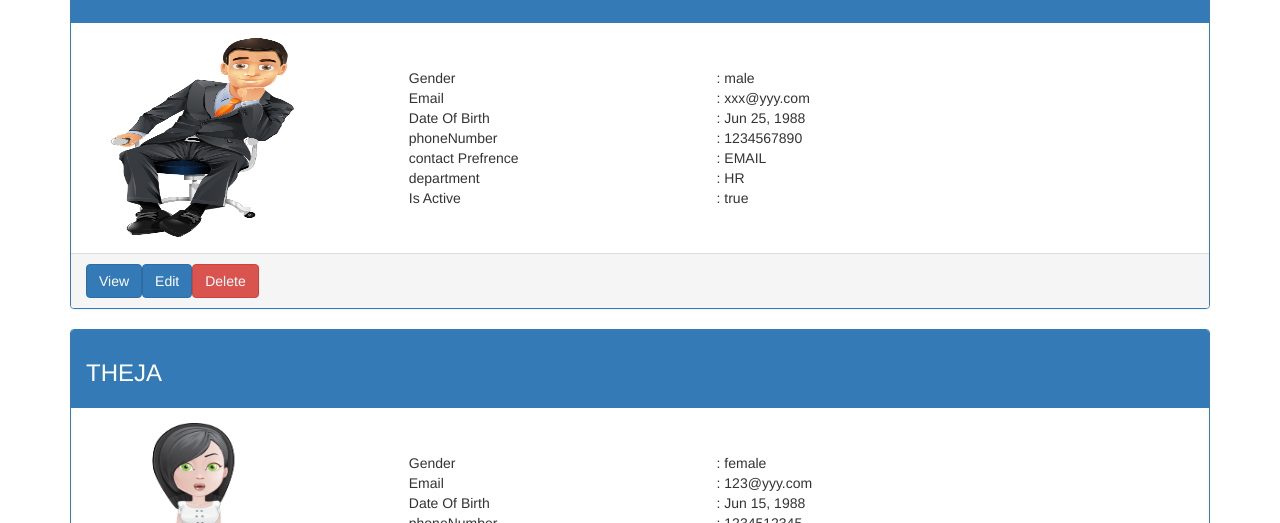
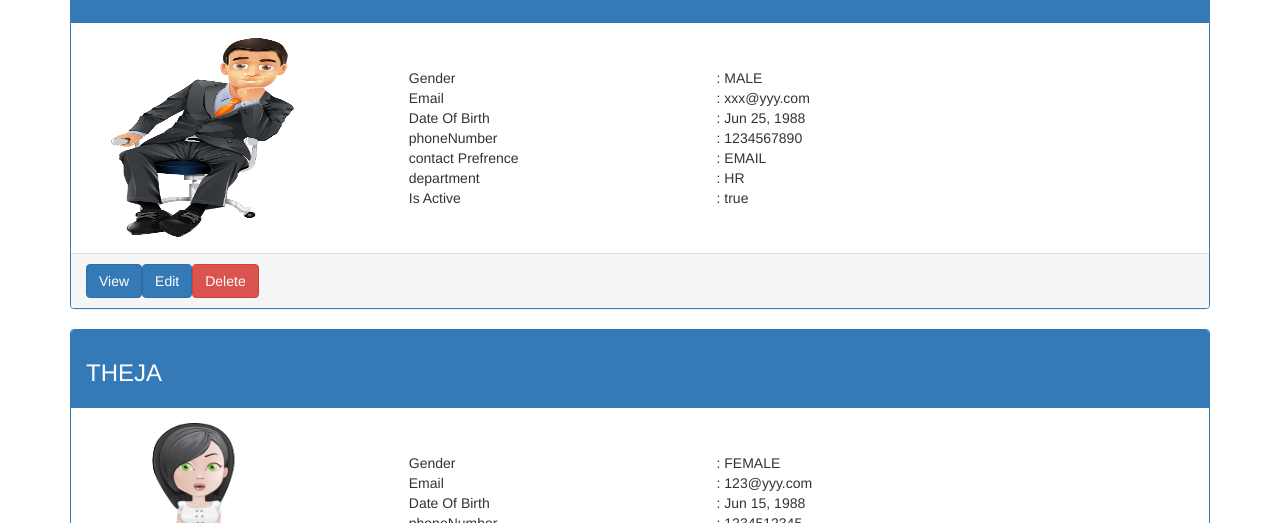
Before and after one commit to KSC0126/AngularCrudOperations-, an Angular app: page /list in a window 1280 px wide. Shown: the part 176-699 px from the top of the page. Built offline with nearby package versions, Linux system fonts and the light colour scheme.

Commit message:
12/10 8:42
creating an observable and subscribing it in the component

```diff
--- /dev/null
+++ b/db.json
@@ -0,0 +1,40 @@
+{
+  "employees": [
+    {
+      "id": 1,
+      "name": "Tom",
+      "gender": "male",
+      "email": "xxx@yyy.com",
+      "dateOfBirth": "6/25/1988",
+      "phoneNumber": 1234567890,
+      "contactPrefrence": "email",
+      "department": 2,
+      "isActive": true,
+      "photoPath": "assets/images/male3.png"
+    },
+    {
+      "id": 2,
+      "name": "theja",
+      "gender": "female",
+      "email": "xxx@yyy.com",
+      "dateOfBirth": "6/25/1988",
+      "phoneNumber": 1234567890,
+      "contactPrefrence": "email",
+      "department": 2,
+      "isActive": true,
+      "photoPath": "assets/images/female.png"
+    },
+    {
+      "id": 3,
+      "name": "bathi",
+      "gender": "female",
+      "email": "xxx@yyy.com",
+      "dateOfBirth": "6/25/1988",
+      "phoneNumber": 1234567890,
+      "contactPrefrence": "email",
+      "department": 2,
+      "isActive": true,
+      "photoPath": "assets/images/male.png"
+    }
+  ]
+}
--- a/src/app/display-employee/display-employee.component.html
+++ b/src/app/display-employee/display-employee.component.html
@@ -11,7 +11,7 @@
                 Gender
               </div>
               <div class="col-xs-6">
-                : {{employee.gender}}
+                : {{employee.gender | uppercase}}
               </div>
               <div class="col-xs-6">
                 Email
--- a/src/app/employee/employee.service.ts
+++ b/src/app/employee/employee.service.ts
@@ -1,10 +1,14 @@
 import { Injectable } from '@angular/core';
 import { employee } from '../../app/models/employee.model';
+import { Observable } from 'rxjs/Observable';
 
+import 'rxjs/add/observable/of';
+import 'rxjs/add/operator/delay';
 
 @Injectable()
 export class EmployeeService {
-  private listEmployee: employee[] = [
+  private listEmployee: employee[]
+   = [
     {
       id: 1,
       name: 'Tom',
@@ -47,8 +51,8 @@ export class EmployeeService {
 
   ];
 
-  getEmployees(): employee[] {
-    return this.listEmployee;
+  getEmployees(): Observable<employee[]> {
+    return Observable.of(this.listEmployee).delay(2000);
   }
   getEmployee(id: number): employee {
     return this.listEmployee.find(employee => employee.id === id);
--- a/src/app/employee/list-employees.component.ts
+++ b/src/app/employee/list-employees.component.ts
@@ -37,8 +37,14 @@ export class ListEmployeesComponent implements OnInit {
               private _router: Router) { }
 
   ngOnInit() {
-    this.employees = this._employeeService.getEmployees();// used to get employees array from employee service
-    this.filteredEmployees = this.employees;
+    this._employeeService.getEmployees().subscribe((empList) => {
+      this.employees = empList;
+      this.filteredEmployees = this.employees;
+    }
+    );
+
+    //this.employees = this._employeeService.getEmployees();// used to get employees array from employee service
+
     // this.employeeToDisplay = this.employees[0];
   }
   // handleNotify(eventData: employee){
```
